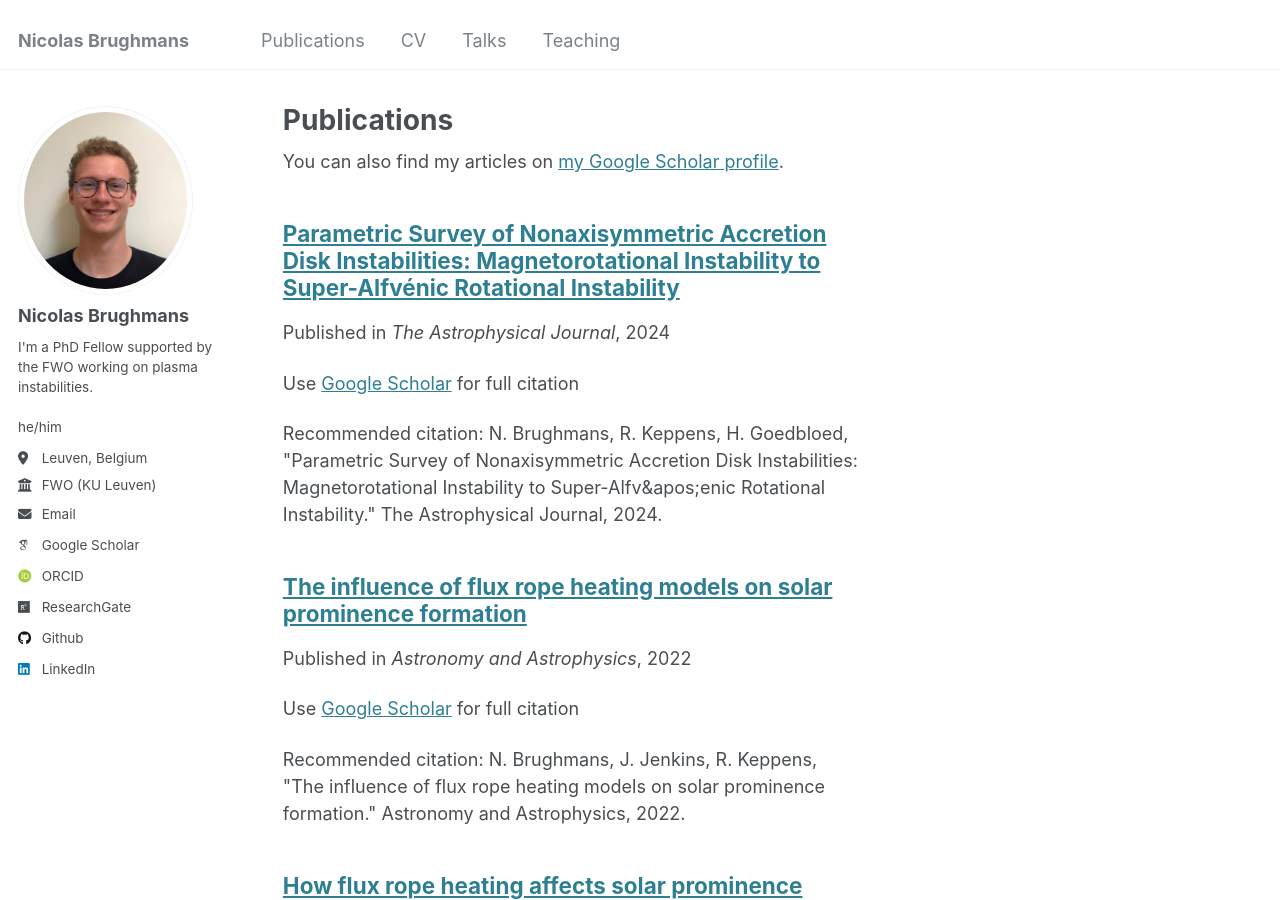
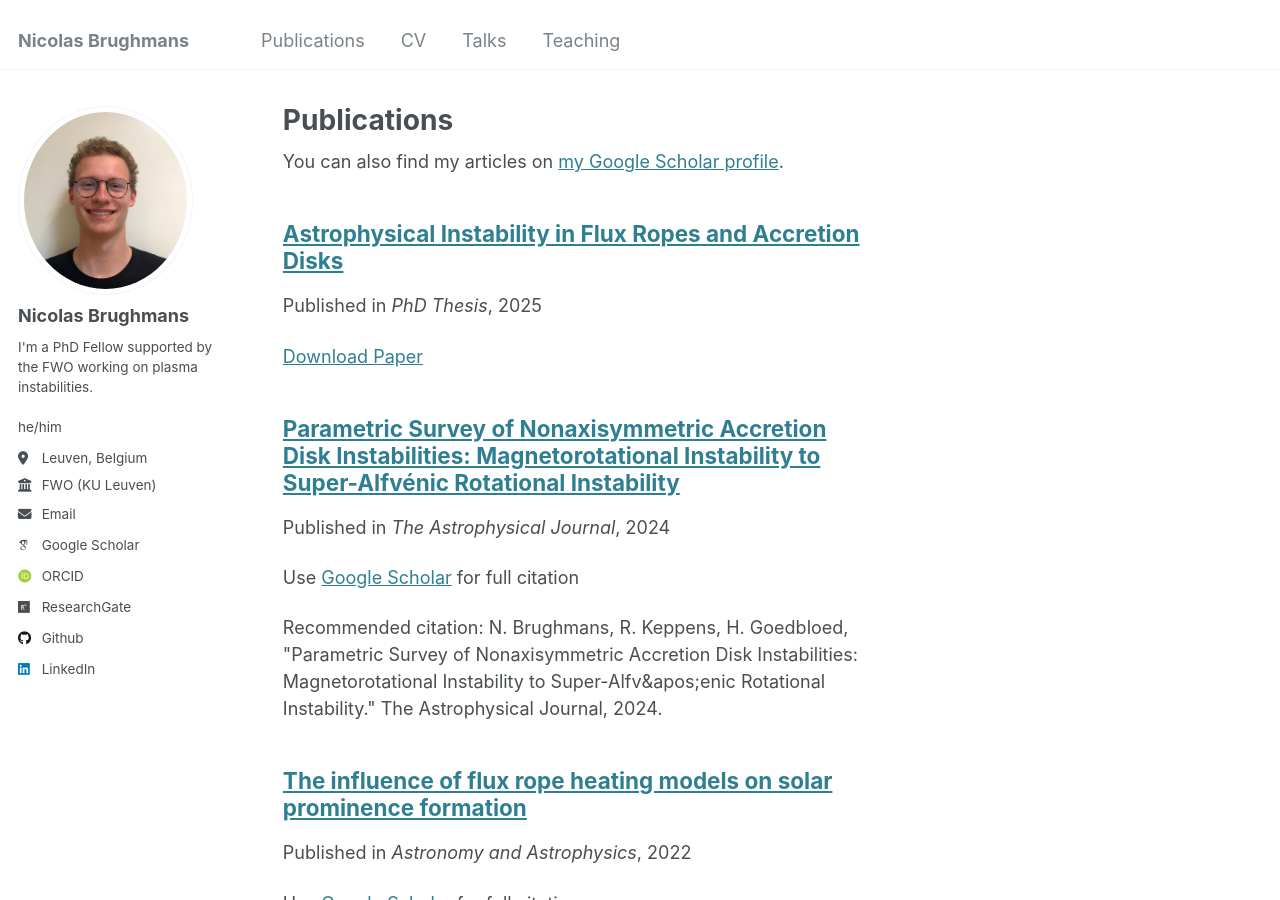
Before and after one commit to nicolasbrughmans/nicolasbrughmans.github.io, a Jekyll site: the page built from _pages/publications.md, in a window 1280 px wide and 900 px high. Built offline with Jekyll 4.4.1, drawn with Linux system fonts in a browser that asks for light colours; some web fonts are replaced.

Commit message:
Added thesis

```diff
--- a/_pages/cv.md
+++ b/_pages/cv.md
@@ -11,8 +11,8 @@ redirect_from:
 
 Education
 ======
-* Ph.D in Mathematics, KU Leuven, 2025 (expected)
-  * Thesis: <i> Astrophysical instability: disco- and prominence seismology </i>
+* Ph.D in Mathematics, KU Leuven, 2025
+  * Thesis: <i> [Astrophysical Instability in Flux Ropes and Accretion Disks](https://nicolasbrughmans.github.io/files/thesis_met_cover.pdf) </i>
   * Supervisor: prof. dr. Rony Keppens
 * M.S. in Mathematics, KU Leuven, 2021
   * Thesis: <i> Prominence formation by thermal instability </i>
--- /dev/null
+++ b/_publications/2025-09-30-Thesis.md
@@ -0,0 +1,8 @@
+---
+title: "Astrophysical Instability in Flux Ropes and Accretion Disks"
+collection: publications
+permalink: /publication/_publications/2025-09-Thesis.md
+date: 2025-09-30
+venue: 'PhD Thesis'
+paperurl: 'http://nicolasbrughmans.github.io/files/thesis_met_cover.pdf'
+---
```
Also changed, not shown: _pages/about.md (+1 -1 lines).
